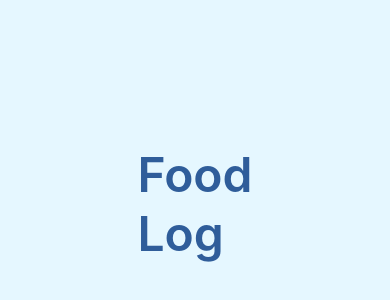
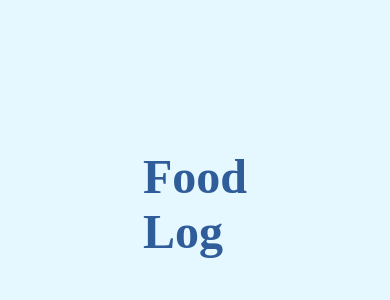
Before and after one commit to GyuriShim/foodLogFront, a React Native app: screen / in a window 390 px wide. Shown: the part 118-418 px from the top of the page. Built offline with nearby package versions, Linux system fonts and the light colour scheme.

Commit message:
chore: 폰트 수정

```diff
--- a/src/App.js
+++ b/src/App.js
@@ -17,6 +17,7 @@ const App = () => {
 					fontSize: 48,
 					fontWeight: "600",
 					paddingBottom: 200,
+					fontFamily: "Multicolore Pro"
 				}}
 			>
 				Food{"\n"}Log</Text>
```
